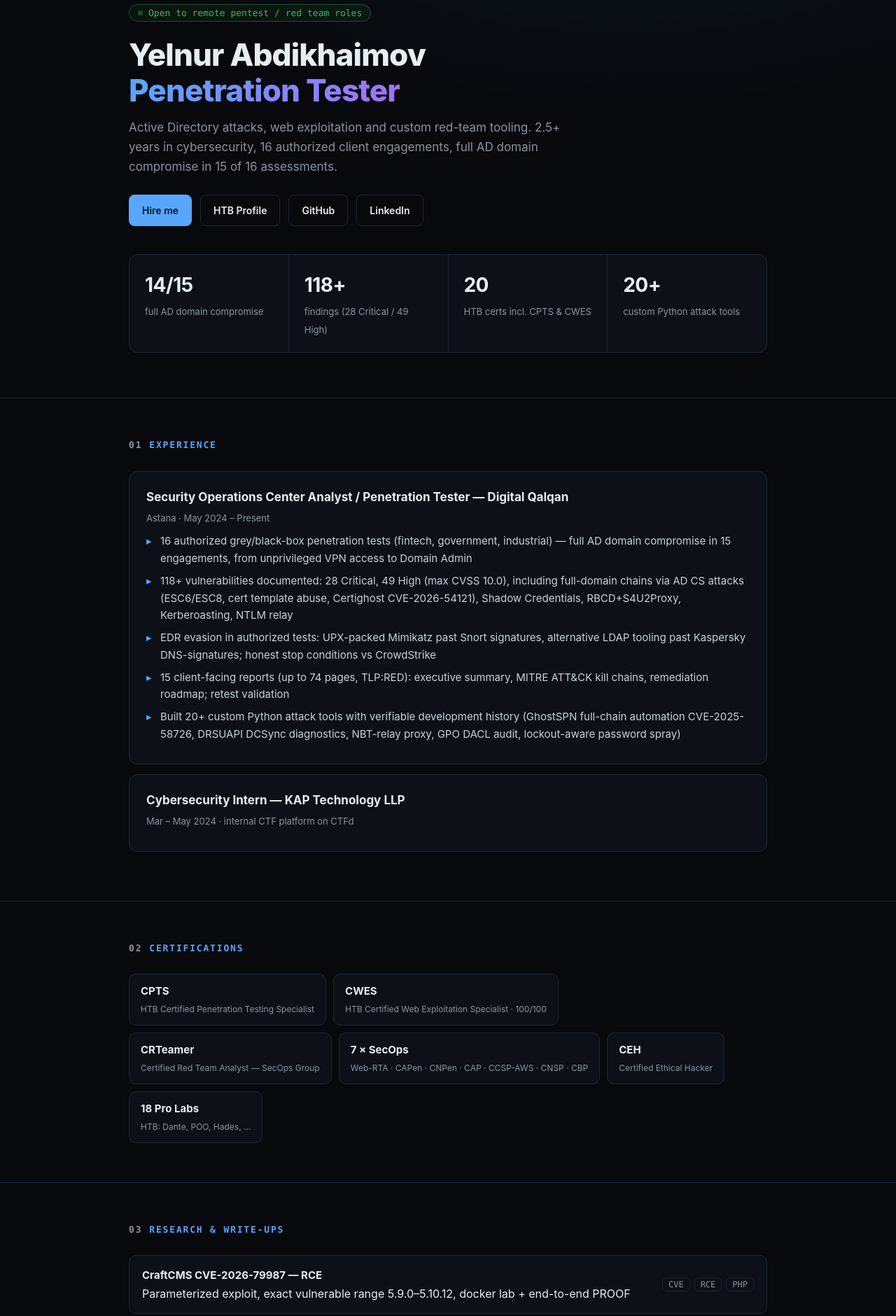
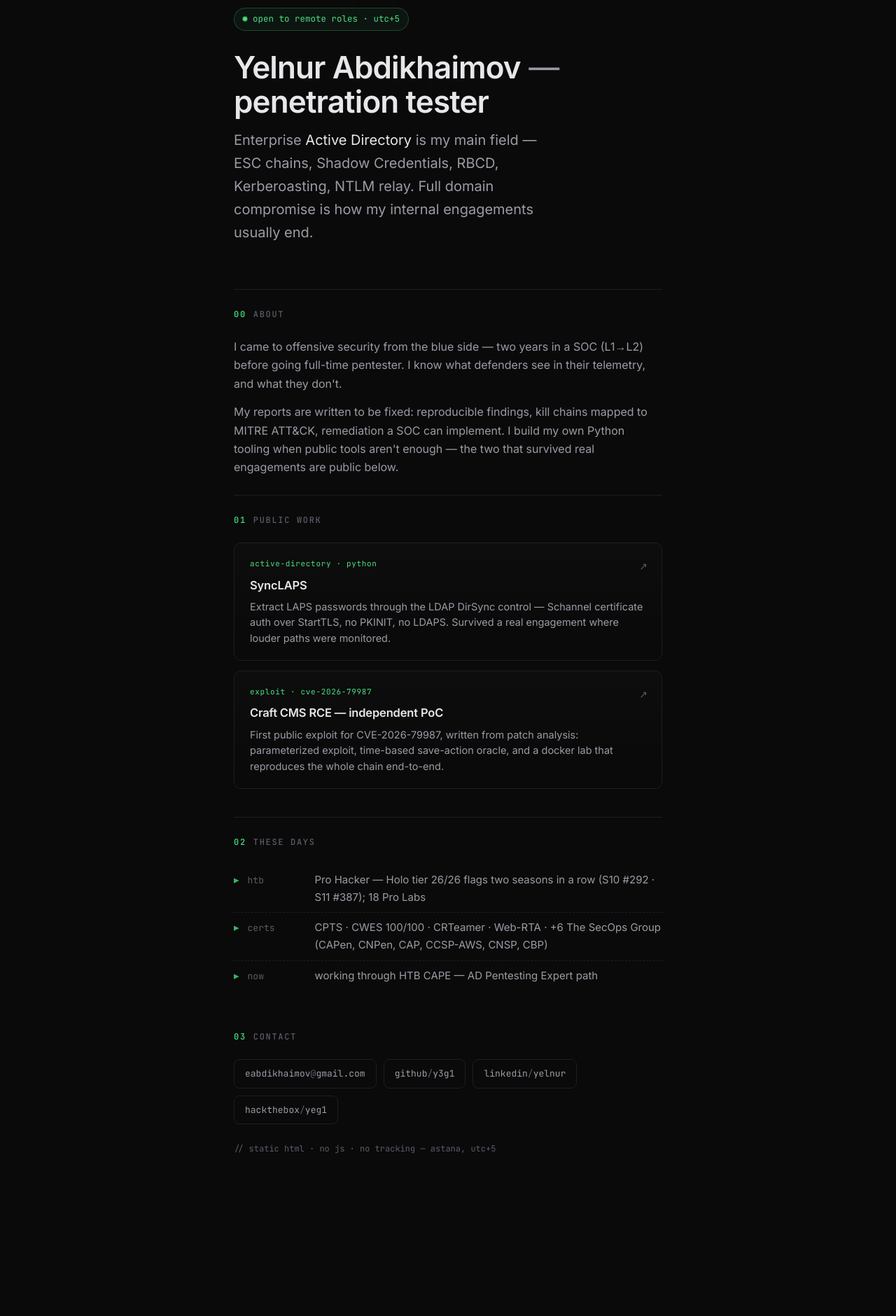
Before and after one commit to y3g1/y3g1.github.io, a plain HTML site: page index.html in a window 1280 px wide. Shown: the part 85-1965 px from the top of the page at 70% size. After the commit the page ends 1809 px from the top, so only its background shows below. Drawn offline with Linux system fonts and the light colour scheme.

Commit message:
Site v2 — minimal editorial, proof-first (no CV blocks)

```diff
--- a/index.html
+++ b/index.html
@@ -4,194 +4,135 @@
 <meta charset="UTF-8">
 <meta name="viewport" content="width=device-width, initial-scale=1.0">
 <title>Yelnur Abdikhaimov — Penetration Tester</title>
+<meta name="description" content="Penetration tester. Enterprise Active Directory, web/API. Remote from Astana.">
+<link rel="preconnect" href="https://fonts.googleapis.com">
+<link href="https://fonts.googleapis.com/css2?family=Inter:wght@400;500;600&family=JetBrains+Mono:wght@400;500&display=swap" rel="stylesheet">
 <style>
-  :root{
-    --bg:#07090d; --panel:#0d1117; --panel2:#11161d; --line:#1d2530;
-    --txt:#e6edf3; --mut:#8b949e; --acc:#58a6ff; --acc2:#3fb950; --red:#f85149;
-    --code:#161b22; --mono:ui-monospace,'Cascadia Code',Menlo,Consolas,monospace;
-  }
-  *{margin:0;padding:0;box-sizing:border-box}
-  html{scroll-behavior:smooth}
-  body{background:var(--bg);color:var(--txt);font:16px/1.65 -apple-system,'Segoe UI',Roboto,Inter,sans-serif;-webkit-font-smoothing:antialiased}
-  a{color:var(--acc);text-decoration:none}
-  a:hover{text-decoration:underline}
-  .wrap{max-width:960px;margin:0 auto;padding:0 24px}
+:root{
+  --bg:#0a0a0b; --fg:#e7e7ea; --dim:#9b9ba4; --faint:#5c5c66;
+  --line:#1e1e22; --accent:#4ade80;
+  --sans:'Inter',system-ui,sans-serif; --mono:'JetBrains Mono',ui-monospace,monospace;
+}
+*{margin:0;padding:0;box-sizing:border-box}
+html{scroll-behavior:smooth}
+body{background:var(--bg);color:var(--fg);font-family:var(--sans);font-size:16px;line-height:1.65;-webkit-font-smoothing:antialiased}
+::selection{background:rgba(74,222,128,.22)}
+.wrap{max-width:660px;margin:0 auto;padding:0 24px}
 
-  /* hero */
-  .hero{padding:88px 0 64px;border-bottom:1px solid var(--line);
-    background:radial-gradient(1200px 500px at 70% -10%,rgba(88,166,255,.08),transparent 60%)}
-  .hero .status{display:inline-flex;align-items:center;gap:8px;font:13px var(--mono);
-    color:var(--acc2);border:1px solid rgba(63,185,80,.35);background:rgba(63,185,80,.07);
-    padding:4px 12px;border-radius:99px;margin-bottom:22px}
-  .hero .status .dot{width:7px;height:7px;border-radius:50%;background:var(--acc2);
-    animation:pulse 2s infinite}
-  @keyframes pulse{0%,100%{opacity:1}50%{opacity:.35}}
-  h1{font-size:44px;line-height:1.15;letter-spacing:-.02em;font-weight:800}
-  h1 .role{background:linear-gradient(90deg,var(--acc),#a371f7);-webkit-background-clip:text;background-clip:text;color:transparent}
-  .hero p.sub{color:var(--mut);margin-top:14px;max-width:640px;font-size:17px}
-  .hero .ctas{display:flex;gap:12px;margin-top:26px;flex-wrap:wrap}
-  .btn{display:inline-flex;align-items:center;gap:8px;padding:10px 18px;border-radius:8px;
-    font-size:14px;font-weight:600;border:1px solid var(--line);color:var(--txt);transition:.18s}
-  .btn:hover{text-decoration:none;border-color:var(--acc);transform:translateY(-1px)}
-  .btn.pri{background:var(--acc);border-color:var(--acc);color:#04131f}
-  .btn.pri:hover{background:#79b8ff}
+/* faint grid backdrop */
+body::before{content:"";position:fixed;inset:0;pointer-events:none;z-index:0;
+  background-image:linear-gradient(var(--line) 1px,transparent 1px),linear-gradient(90deg,var(--line) 1px,transparent 1px);
+  background-size:56px 56px;opacity:.14;
+  -webkit-mask-image:radial-gradient(ellipse 90% 60% at 50% 0%,#000 20%,transparent 75%);
+          mask-image:radial-gradient(ellipse 90% 60% at 50% 0%,#000 20%,transparent 75%)}
+main{position:relative;z-index:1}
 
-  /* stats */
-  .stats{display:grid;grid-template-columns:repeat(4,1fr);gap:1px;background:var(--line);
-    border:1px solid var(--line);border-radius:12px;overflow:hidden;margin:40px 0 0}
-  .stat{background:var(--panel);padding:20px 22px}
-  .stat b{display:block;font-size:28px;letter-spacing:-.02em;color:var(--txt)}
-  .stat span{color:var(--mut);font-size:13px}
+/* ---------- hero ---------- */
+header{padding:96px 0 64px}
+.status{display:inline-flex;align-items:center;gap:8px;font-family:var(--mono);font-size:12.5px;color:var(--accent);
+  border:1px solid rgba(74,222,128,.25);border-radius:999px;padding:5px 12px;margin-bottom:28px;
+  background:rgba(74,222,128,.05)}
+.status .dot{width:6px;height:6px;border-radius:50%;background:var(--accent);
+  box-shadow:0 0 0 0 rgba(74,222,128,.5);animation:pulse 2.4s infinite}
+@keyframes pulse{0%{box-shadow:0 0 0 0 rgba(74,222,128,.45)}70%{box-shadow:0 0 0 7px rgba(74,222,128,0)}100%{box-shadow:0 0 0 0 rgba(74,222,128,0)}}
+h1{font-size:clamp(30px,5.4vw,44px);font-weight:600;letter-spacing:-.02em;line-height:1.12}
+h1 .amp{color:var(--dim);font-weight:400}
+.role{margin-top:14px;font-size:clamp(17px,2.4vw,20px);color:var(--dim);max-width:36ch}
+.role em{font-style:normal;color:var(--fg)}
 
-  /* sections */
-  section{padding:56px 0;border-bottom:1px solid var(--line)}
-  h2{font-size:13px;font-weight:700;letter-spacing:.14em;text-transform:uppercase;
-    color:var(--acc);margin-bottom:26px;font-family:var(--mono)}
-  h2 .n{color:var(--mut);margin-right:10px}
-  .card{background:var(--panel);border:1px solid var(--line);border-radius:12px;padding:22px 24px;margin-bottom:14px}
-  .card h3{font-size:17px;margin-bottom:6px}
-  .card .meta{color:var(--mut);font-size:13px;margin-bottom:10px}
-  ul{list-style:none}
-  .card li{padding-left:20px;position:relative;color:#c9d1d9;margin:7px 0;font-size:15px}
-  .card li::before{content:'▸';position:absolute;left:0;color:var(--acc)}
+/* ---------- sections ---------- */
+section{padding:26px 0;border-top:1px solid var(--line)}
+h2{font-family:var(--mono);font-size:12px;font-weight:500;letter-spacing:.14em;text-transform:uppercase;
+  color:var(--faint);margin-bottom:22px}
+h2 .idx{color:var(--accent);margin-right:10px}
+p{color:var(--dim)}
+p strong{color:var(--fg);font-weight:500}
+.about p+p{margin-top:14px}
 
-  /* certs */
-  .certs{display:flex;flex-wrap:wrap;gap:10px}
-  .cert{background:var(--panel);border:1px solid var(--line);border-radius:10px;
-    padding:12px 16px;font-size:14px}
-  .cert b{display:block;font-size:15px}
-  .cert span{color:var(--mut);font-size:12px}
+/* ---------- work cards ---------- */
+.card{display:block;text-decoration:none;border:1px solid var(--line);border-radius:10px;
+  padding:20px 22px;margin-bottom:14px;position:relative;
+  background:linear-gradient(180deg,rgba(255,255,255,.015),transparent);
+  transition:border-color .2s ease, transform .2s ease}
+.card:hover{border-color:rgba(74,222,128,.35);transform:translateY(-1px)}
+.card .tag{font-family:var(--mono);font-size:11px;color:var(--accent);letter-spacing:.06em;margin-bottom:8px}
+.card h3{font-size:16.5px;font-weight:600;letter-spacing:-.01em;margin-bottom:6px;color:var(--fg)}
+.card p{font-size:14.5px;line-height:1.55}
+.card .go{position:absolute;top:22px;right:20px;color:var(--faint);font-family:var(--mono);font-size:14px;
+  transition:color .2s,transform .2s}
+.card:hover .go{color:var(--accent);transform:translate(2px,-2px)}
 
-  /* writeups */
-  .wu{display:flex;justify-content:space-between;align-items:center;gap:16px;
-    background:var(--panel);border:1px solid var(--line);border-radius:10px;
-    padding:14px 18px;margin-bottom:10px}
-  .wu b{font-size:15px}
-  .wu .tags{display:flex;gap:6px;flex-wrap:wrap}
-  .tag{font:12px var(--mono);color:var(--mut);border:1px solid var(--line);
-    padding:2px 8px;border-radius:6px}
+/* ---------- now ---------- */
+.now ul{list-style:none}
+.now li{padding:9px 0;border-bottom:1px dashed var(--line);color:var(--dim);font-size:15px;display:flex;gap:12px;align-items:baseline}
+.now li:last-child{border-bottom:none}
+.now li::before{content:"▸";color:var(--accent);font-family:var(--mono);flex:0 0 auto;opacity:.8}
+.now .m{font-family:var(--mono);font-size:13px;color:var(--faint);flex:0 0 84px}
 
-  /* tools table */
-  table{width:100%;border-collapse:collapse;font-size:14px}
-  th,td{text-align:left;padding:12px 14px;border-bottom:1px solid var(--line)}
-  th{color:var(--mut);font-size:12px;letter-spacing:.08em;text-transform:uppercase;font-family:var(--mono)}
-  td b{color:var(--txt)}
-  td{color:#c9d1d9}
-
-  /* contact */
-  #contact .big{font-size:22px;font-weight:700;margin-bottom:8px}
-  #contact .mail{font:18px var(--mono);color:var(--acc)}
-  footer{padding:34px 0;color:var(--mut);font-size:13px;display:flex;
-    justify-content:space-between;flex-wrap:wrap;gap:10px}
-
-  @media(max-width:720px){
-    .stats{grid-template-columns:repeat(2,1fr)}
-    h1{font-size:34px}
-    .wu{flex-direction:column;align-items:flex-start}
-  }
+/* ---------- contact ---------- */
+footer{padding:30px 0 72px}
+.links{display:flex;flex-wrap:wrap;gap:10px}
+.links a{font-family:var(--mono);font-size:13px;color:var(--dim);text-decoration:none;
+  border:1px solid var(--line);border-radius:8px;padding:9px 15px;transition:all .2s ease}
+.links a:hover{color:var(--accent);border-color:rgba(74,222,128,.4)}
+.links a .at{color:var(--faint)}
+.finenote{margin-top:26px;font-family:var(--mono);font-size:12px;color:var(--faint)}
+@media (max-width:480px){header{padding:64px 0 44px}}
 </style>
 </head>
 <body>
+<main class="wrap">
 
-<div class="hero">
-  <div class="wrap">
-    <div class="status"><span class="dot"></span>Open to remote pentest / red team roles</div>
-    <h1>Yelnur Abdikhaimov<br><span class="role">Penetration Tester</span></h1>
-    <p class="sub">Active Directory attacks, web exploitation and custom red-team tooling.
-      2.5+ years in cybersecurity, 16 authorized client engagements,
-      full AD domain compromise in 15 of 16 assessments.</p>
-    <div class="ctas">
-      <a class="btn pri" href="mailto:eabdikhaimov@gmail.com">Hire me</a>
-      <a class="btn" href="https://app.hackthebox.com/users/2367007" target="_blank">HTB Profile</a>
-      <a class="btn" href="https://github.com/y3g1" target="_blank">GitHub</a>
-      <a class="btn" href="https://www.linkedin.com/in/yelnur-abdikhaimov-0007b52b3" target="_blank">LinkedIn</a>
-    </div>
- <div class="stats">
-      <div class="stat"><b>14/15</b><span>full AD domain compromise</span></div>
-      <div class="stat"><b>118+</b><span>findings (28 Critical / 49 High)</span></div>
-      <div class="stat"><b>20</b><span>HTB certs incl. CPTS &amp; CWES</span></div>
-      <div class="stat"><b>20+</b><span>custom Python attack tools</span></div>
-    </div>
-  </div>
-</div>
+<header>
+  <div class="status"><span class="dot"></span>open to remote roles · utc+5</div>
+  <h1>Yelnur Abdikhaimov<span class="amp"> — </span><br>penetration tester</h1>
+  <p class="role">Enterprise <em>Active Directory</em> is my main field — ESC chains, Shadow&nbsp;Credentials, RBCD, Kerberoasting, NTLM relay. Full domain compromise is how my internal engagements usually end.</p>
+</header>
 
-<section id="experience">
-  <div class="wrap">
-    <h2><span class="n">01</span>Experience</h2>
-    <div class="card">
-      <h3>Security Operations Center Analyst / Penetration Tester — Digital Qalqan</h3>
-      <div class="meta">Astana · May 2024 – Present</div>
-      <ul>
-        <li>16 authorized grey/black-box penetration tests (fintech, government, industrial) — full AD domain compromise in 15 engagements, from unprivileged VPN access to Domain Admin</li>
-        <li>118+ vulnerabilities documented: 28 Critical, 49 High (max CVSS 10.0), including full-domain chains via AD CS attacks (ESC6/ESC8, cert template abuse, Certighost CVE-2026-54121), Shadow Credentials, RBCD+S4U2Proxy, Kerberoasting, NTLM relay</li>
-        <li>EDR evasion in authorized tests: UPX-packed Mimikatz past Snort signatures, alternative LDAP tooling past Kaspersky DNS-signatures; honest stop conditions vs CrowdStrike</li>
-        <li>15 client-facing reports (up to 74 pages, TLP:RED): executive summary, MITRE ATT&CK kill chains, remediation roadmap; retest validation</li>
-        <li>Built 20+ custom Python attack tools with verifiable development history (GhostSPN full-chain automation CVE-2025-58726, DRSUAPI DCSync diagnostics, NBT-relay proxy, GPO DACL audit, lockout-aware password spray)</li>
-      </ul>
-    </div>
-    <div class="card">
-      <h3>Cybersecurity Intern — KAP Technology LLP</h3>
-      <div class="meta">Mar – May 2024 · internal CTF platform on CTFd</div>
-    </div>
-  </div>
+<section class="about">
+  <h2><span class="idx">00</span>about</h2>
+  <p>I came to offensive security from the blue side — two years in a SOC (L1→L2) before going full-time pentester. I know what defenders see in their telemetry, and what they don't.</p>
+  <p>My reports are written to be fixed: reproducible findings, kill chains mapped to MITRE ATT&amp;CK, remediation a SOC can implement. I build my own Python tooling when public tools aren't enough — the two that survived real engagements are public below.</p>
 </section>
 
-<section id="certs">
-  <div class="wrap">
-    <h2><span class="n">02</span>Certifications</h2>
-    <div class="certs">
-      <div class="cert"><b>CPTS</b><span>HTB Certified Penetration Testing Specialist</span></div>
-      <div class="cert"><b>CWES</b><span>HTB Certified Web Exploitation Specialist · 100/100</span></div>
-        <div class="cert"><b>CRTeamer</b><span>Certified Red Team Analyst — SecOps Group</span></div>
-      <div class="cert"><b>7 × SecOps</b><span>Web-RTA · CAPen · CNPen · CAP · CCSP-AWS · CNSP · CBP</span></div>
-      <div class="cert"><b>CEH</b><span>Certified Ethical Hacker</span></div>
-      <div class="cert"><b>18 Pro Labs</b><span>HTB: Dante, POO, Hades, …</span></div>
-    </div>
-  </div>
+<section>
+  <h2><span class="idx">01</span>public work</h2>
+
+  <a class="card" href="https://github.com/y3g1/SyncLAPS" target="_blank" rel="noopener">
+    <div class="tag">active-directory · python</div>
+    <h3>SyncLAPS</h3>
+    <p>Extract LAPS passwords through the LDAP DirSync control — Schannel certificate auth over StartTLS, no PKINIT, no LDAPS. Survived a real engagement where louder paths were monitored.</p>
+    <span class="go">↗</span>
+  </a>
+
+  <a class="card" href="https://github.com/y3g1/CraftCMS-CVE-2026-79987" target="_blank" rel="noopener">
+    <div class="tag">exploit · cve-2026-79987</div>
+    <h3>Craft CMS RCE — independent PoC</h3>
+    <p>First public exploit for CVE-2026-79987, written from patch analysis: parameterized exploit, time-based save-action oracle, and a docker lab that reproduces the whole chain end-to-end.</p>
+    <span class="go">↗</span>
+  </a>
 </section>
 
-<section id="writeups">
-  <div class="wrap">
-    <h2><span class="n">03</span>Research &amp; Write-ups</h2>
-    <div class="wu">
-      <div><b>CraftCMS CVE-2026-79987 — RCE</b><div class="meta">Parameterized exploit, exact vulnerable range 5.9.0–5.10.12, docker lab + end-to-end PROOF</div></div>
-      <div class="tags"><span class="tag">CVE</span><span class="tag">RCE</span><span class="tag">PHP</span></div>
-    </div>
-    <div class="wu">
-      <div><b>SyncLAPS — LAPS password synchronization abuse</b><div class="meta">AD attack tooling, battle-tested on authorized engagements</div></div>
-      <div class="tags"><span class="tag">Active Directory</span><span class="tag">LAPS</span><span class="tag">Python</span></div>
-    </div>
-    <div class="wu">
-      <i>Write-ups for GhostSPN (CVE-2025-58726) and the NTLM-relay toolkit — after public repo release.</i>
-    </div>
-  </div>
-</section>
-
-<section id="tools">
-  <div class="wrap">
-    <h2><span class="n">04</span>Tooling</h2>
-    <table>
-      <tr><th>Domain</th><th>What I use</th></tr>
-      <tr><td><b>Active Directory</b></td><td>BloodHound, Impacket, NetExec, Certipy, Mimikatz, ntlmrelayx, bloodyAD</td></tr>
-      <tr><td><b>Web</b></td><td>Burp Suite, Nmap, sqlmap, custom Python exploit skeletons</td></tr>
-      <tr><td><b>C2 / Red Team</b></td><td>AdaptixC2 (custom agents), MITRE ATT&CK, custom loaders (authorized labs)</td></tr>
-      <tr><td><b>Languages</b></td><td>Python, Bash · Kazakh/Russian native, English B2+/C1 tech</td></tr>
-    </table>
-  </div>
-</section>
-
-<section id="contact">
-  <div class="wrap">
-    <h2><span class="n">05</span>Contact</h2>
-    <p class="big">Looking for a remote pentest / red team role.</p>
-    <p><span class="mail">eabdikhaimov@gmail.com</span> · UTC+5, remote-friendly</p>
-  </div>
+<section class="now">
+  <h2><span class="idx">02</span>these days</h2>
+  <ul>
+    <li><span class="m">htb</span>Pro Hacker — Holo tier 26/26 flags two seasons in a row (S10 #292 · S11 #387); 18 Pro Labs</li>
+    <li><span class="m">certs</span>CPTS · CWES 100/100 · CRTeamer · Web-RTA · +6 The SecOps Group (CAPen, CNPen, CAP, CCSP-AWS, CNSP, CBP)</li>
+    <li><span class="m">now</span>working through HTB CAPE — AD Pentesting Expert path</li>
+  </ul>
 </section>
 
 <footer>
-  <div>© 2026 Yelnur Abdikhaimov</div>
-  <div>All engagements referenced were authorized under contract.</div>
+  <h2><span class="idx">03</span>contact</h2>
+  <div class="links">
+    <a href="mailto:eabdikhaimov@gmail.com">eabdikhaimov<span class="at">@</span>gmail.com</a>
+    <a href="https://github.com/y3g1" target="_blank" rel="noopener">github<span class="at">/</span>y3g1</a>
+    <a href="https://www.linkedin.com/in/yelnur-abdikhaimov-0007b52b3" target="_blank" rel="noopener">linkedin<span class="at">/</span>yelnur</a>
+    <a href="https://app.hackthebox.com/users/2367007" target="_blank" rel="noopener">hackthebox<span class="at">/</span>yeg1</a>
+  </div>
+  <p class="finenote">// static html · no js · no tracking — astana, utc+5</p>
 </footer>
 
+</main>
 </body>
 </html>
```
